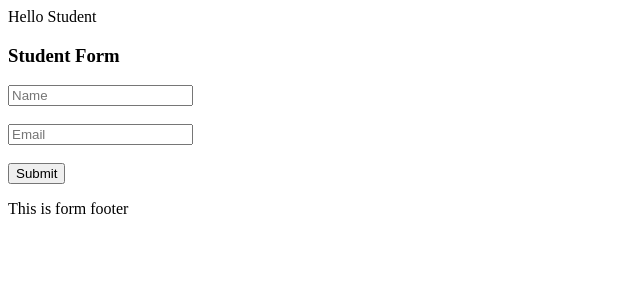
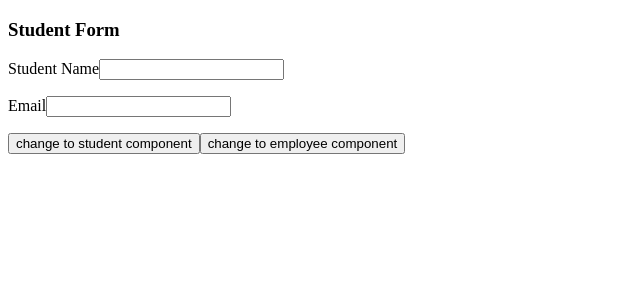
Before and after one commit to MehediHasanEmon21/vue-cli, a Vue app: page / in a window 1280 px wide. Shown: the top 300 px of the page, without its empty margins (0-640 px from the left). Built offline with nearby package versions, Linux system fonts and the light colour scheme.

Commit message:
concept of dynamic component

```diff
--- a/src/App.vue
+++ b/src/App.vue
@@ -1,25 +1,13 @@
 <template>
   <div id="app">
 
-    <student_component>
-      {{ msg }}
-      <div slot="form-header">
-          <h3>Student Form</h3>
-      </div>
+    <keep-alive>
+      <component v-bind:is="component"></component>
+    </keep-alive>
 
-      <div slot="form-elements">
-          <input type="text" placeholder="Name"><br><br>
-          <input type="text" placeholder="Email"><br><br>
-      </div>
 
-      <div slot="form-button">
-          <button @click="btnClick">Submit</button><br>
-      </div>
-
-      <div slot="form-footer">
-         <p>This is form footer</p>
-      </div>
-    </student_component>
+    <button @click="component = 'student_component'">change to student component</button>
+    <button @click="component = 'employee'">change to employee component</button>
 
   </div>
 </template>
@@ -27,15 +15,16 @@
 <script>
 
 import Student from './components/Student.vue'
+import Employee from './components/Employee.vue'
 export default {
   name: 'App',
   components: {
     student_component: Student,
-
+    employee: Employee,
   },
   data(){
     return {
-      msg : 'Hello Student',
+      component: "student_component",
     }
   },
   methods: {
--- a/src/components/Employee.vue
+++ b/src/components/Employee.vue
@@ -2,14 +2,24 @@
 
     <div>
 
-        <h3>{{ message }}</h3>
+            <h3>Employee Form</h3>
+
+        <p>
+            <label for="">Employee Name</label>
+            <input type="text">
+        </p>
+
+        <p>
+            <label for="">Mobile</label>
+            <input type="number">
+        </p>
 
     </div>
 
 </template>
 
 <script>
-import {EventBus} from '../main'
+
 export default {
 
     props:{
@@ -24,11 +34,7 @@ export default {
     methods: {
 
     },
-    mounted(){
-        EventBus.$on("emmitedData", data => {
-            this.message = data
-        })
-    }
+
 
 }
 </script>
--- a/src/components/Student.vue
+++ b/src/components/Student.vue
@@ -1,30 +1,18 @@
 <template>
 
     <div>
-       <slot></slot>
-       <div id="form-header">
 
-           <slot name="form-header"></slot>
+        <h3>Student Form</h3>
 
-       </div>
+        <p>
+            <label for="">Student Name</label>
+            <input type="text">
+        </p>
 
-        <div id="form-elements">
-
-           <slot name="form-elements"></slot>
-
-       </div>
-
-        <div id="form-button">
-
-           <slot name="form-button"></slot>
-
-       </div>
-
-        <div id="form-footer">
-
-           <slot name="form-footer"></slot>
-
-       </div>
+        <p>
+            <label for="">Email</label>
+            <input type="text">
+        </p>
 
     </div>
 
```
